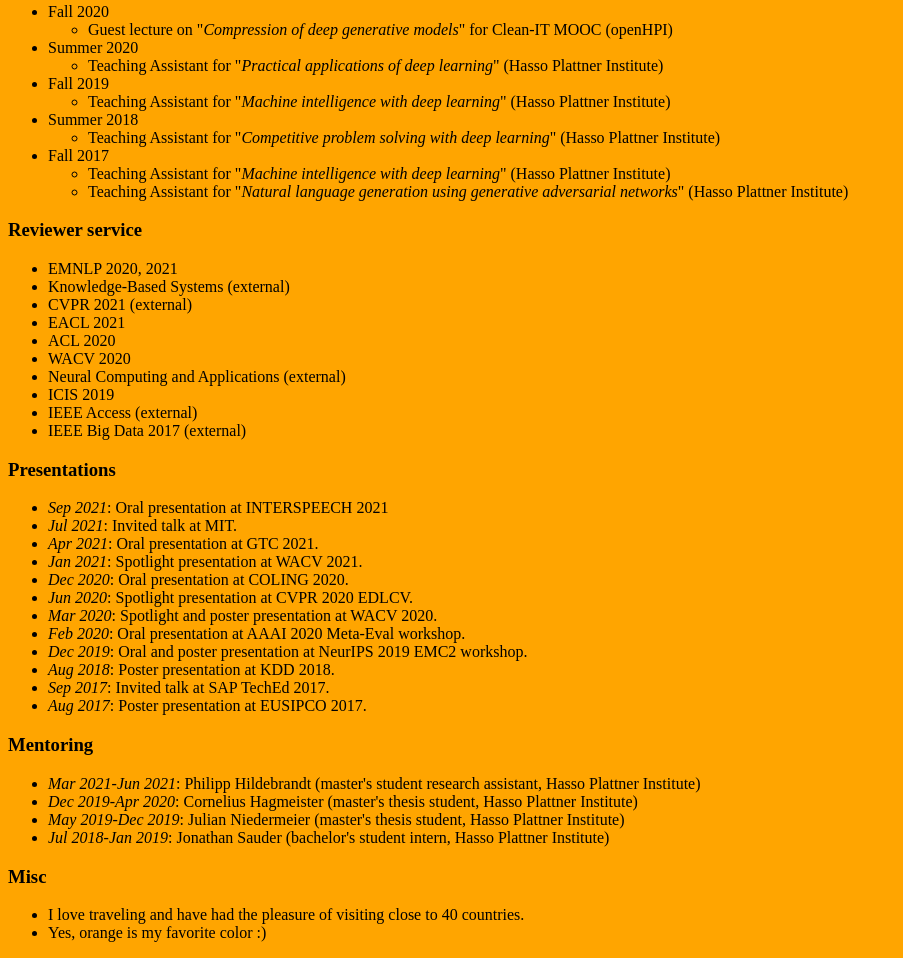
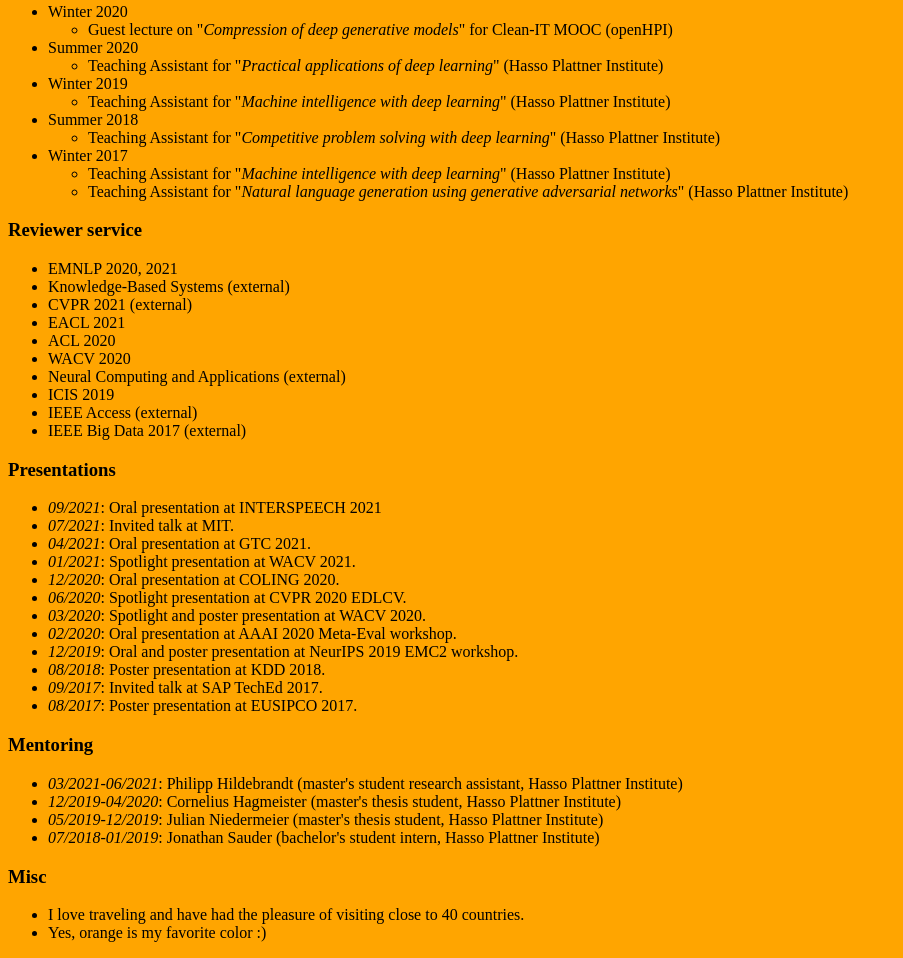
Before and after one commit to goncalomordido/goncalomordido.github.io, a plain HTML site: page index.html in a window 1280 px wide. Shown: the part 1154-2112 px from the top of the page, without its empty margins (0-903 px from the left). Drawn offline with Linux system fonts and the light colour scheme.

Commit message:
Update index.html

```diff
--- a/index.html
+++ b/index.html
@@ -17,8 +17,8 @@
 <h3>News</h3>
 
 <ul>
-	<li><i>Dec 2021</i>: I successfully defended my Ph.D. thesis!</li>
-	<li><i>Jul 2021</i>: I officially submitted my Ph.D. thesis.</li>
+	<li><i>12/2021</i>: I successfully defended my Ph.D. thesis!</li>
+	<li><i>07/2021</i>: I officially submitted my Ph.D. thesis.</li>
 </ul>
 
 <h3>Publications (<a href="https://scholar.google.de/citations?user=PpCX8YMAAAAJ&hl=en" target="_blank">Google Scholar</a>)</h3>
@@ -65,7 +65,7 @@
 <h3>Teaching</h3>
 
 <ul>
-	<li>Fall 2020</li>
+	<li>Winter 2020</li>
 	    <ul>
       		<li>Guest lecture on "<i>Compression of deep generative models</i>" for Clean-IT MOOC (openHPI)</li>
     	</ul>
@@ -73,7 +73,7 @@
 	    <ul>
       		<li>Teaching Assistant for "<i>Practical applications of deep learning</i>" (Hasso Plattner Institute)</li>
     	</ul>
-    <li>Fall 2019</li>
+    <li>Winter 2019</li>
     	<ul>
 			<li>Teaching Assistant for "<i>Machine intelligence with deep learning</i>" (Hasso Plattner Institute)</li>
 		</ul>
@@ -81,7 +81,7 @@
 	    <ul>
 			<li>Teaching Assistant for "<i>Competitive problem solving with deep learning</i>" (Hasso Plattner Institute)</li>
 		</ul>
-    <li>Fall 2017</li>
+    <li>Winter 2017</li>
     	<ul>
 			<li>Teaching Assistant for "<i>Machine intelligence with deep learning</i>" (Hasso Plattner Institute)</li>
 			<li>Teaching Assistant for "<i>Natural language generation using generative adversarial networks</i>" (Hasso Plattner Institute)</li>
@@ -106,27 +106,27 @@
 <h3>Presentations</h3>
 
 <ul>
-	<li><i>Sep 2021</i>: Oral presentation at INTERSPEECH 2021</li>
-	<li><i>Jul 2021</i>: Invited talk at MIT.</li>
-	<li><i>Apr 2021</i>: Oral presentation at GTC 2021.</li>
-	<li><i>Jan 2021</i>: Spotlight presentation at WACV 2021.</li>
-	<li><i>Dec 2020</i>: Oral presentation at COLING 2020.</li>
-	<li><i>Jun 2020</i>: Spotlight presentation at CVPR 2020 EDLCV.</li>
-	<li><i>Mar 2020</i>: Spotlight and poster presentation at WACV 2020.</li>
-	<li><i>Feb 2020</i>: Oral presentation at AAAI 2020 Meta-Eval workshop.</li>
-	<li><i>Dec 2019</i>: Oral and poster presentation at NeurIPS 2019 EMC2 workshop.</li>
-	<li><i>Aug 2018</i>: Poster presentation at KDD 2018.</li>
-	<li><i>Sep 2017</i>: Invited talk at SAP TechEd 2017.</li>
-	<li><i>Aug 2017</i>: Poster presentation at EUSIPCO 2017.</li>
+	<li><i>09/2021</i>: Oral presentation at INTERSPEECH 2021</li>
+	<li><i>07/2021</i>: Invited talk at MIT.</li>
+	<li><i>04/2021</i>: Oral presentation at GTC 2021.</li>
+	<li><i>01/2021</i>: Spotlight presentation at WACV 2021.</li>
+	<li><i>12/2020</i>: Oral presentation at COLING 2020.</li>
+	<li><i>06/2020</i>: Spotlight presentation at CVPR 2020 EDLCV.</li>
+	<li><i>03/2020</i>: Spotlight and poster presentation at WACV 2020.</li>
+	<li><i>02/2020</i>: Oral presentation at AAAI 2020 Meta-Eval workshop.</li>
+	<li><i>12/2019</i>: Oral and poster presentation at NeurIPS 2019 EMC2 workshop.</li>
+	<li><i>08/2018</i>: Poster presentation at KDD 2018.</li>
+	<li><i>09/2017</i>: Invited talk at SAP TechEd 2017.</li>
+	<li><i>08/2017</i>: Poster presentation at EUSIPCO 2017.</li>
 </ul>
 
 <h3>Mentoring</h3>
 
 <ul>
-	<li><i>Mar 2021-Jun 2021</i>: Philipp Hildebrandt (master's student research assistant, Hasso Plattner Institute)</li>
-	<li><i>Dec 2019-Apr 2020</i>: Cornelius Hagmeister (master's thesis student, Hasso Plattner Institute)</li>
-	<li><i>May 2019-Dec 2019</i>: Julian Niedermeier (master's thesis student, Hasso Plattner Institute)</li>
-	<li><i>Jul 2018-Jan 2019</i>: Jonathan Sauder (bachelor's student intern, Hasso Plattner Institute)</li>
+	<li><i>03/2021-06/2021</i>: Philipp Hildebrandt (master's student research assistant, Hasso Plattner Institute)</li>
+	<li><i>12/2019-04/2020</i>: Cornelius Hagmeister (master's thesis student, Hasso Plattner Institute)</li>
+	<li><i>05/2019-12/2019</i>: Julian Niedermeier (master's thesis student, Hasso Plattner Institute)</li>
+	<li><i>07/2018-01/2019</i>: Jonathan Sauder (bachelor's student intern, Hasso Plattner Institute)</li>
 </ul>
 
 <h3>Misc</h3>
```
